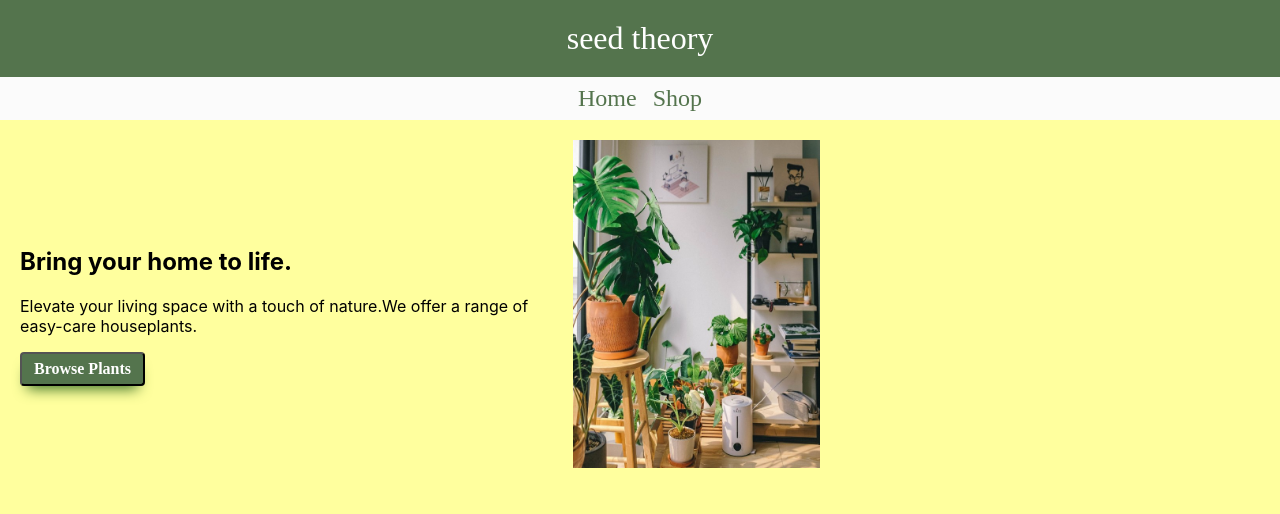
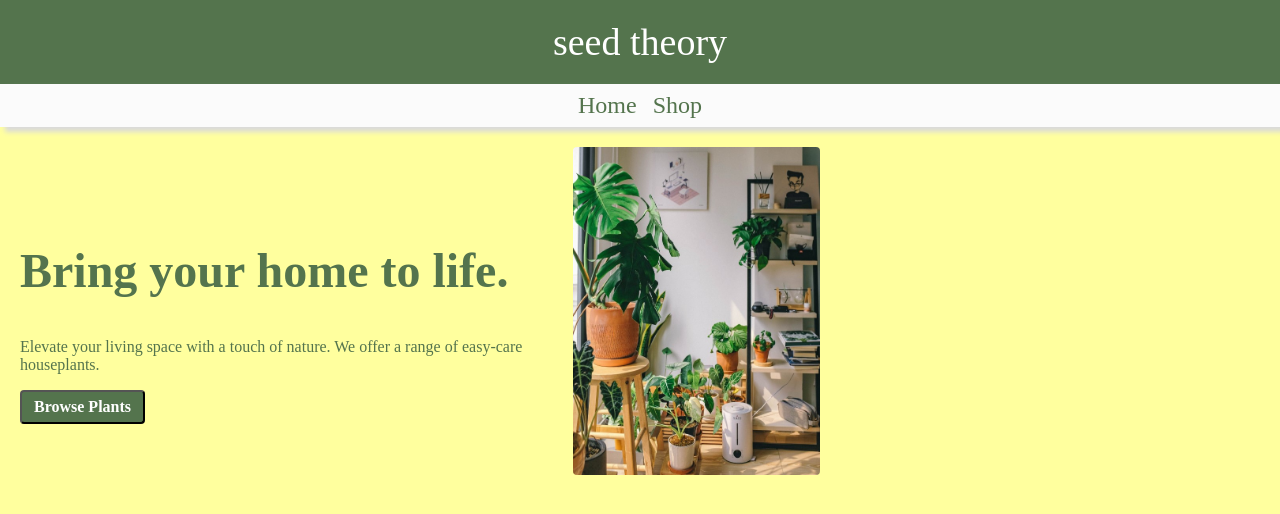
Before and after one commit to btr6566/QAM2_Practice, a React (Create React App) app: page / in a window 1280 px wide. Shown: the top 514 px of the page. Built offline with nearby package versions, Linux system fonts and the light colour scheme; the HTML template or start-up script is replaced by a standard one.

Commit message:
Home page done

```diff
--- a/src/components/Navbar.module.css
+++ b/src/components/Navbar.module.css
@@ -9,7 +9,7 @@
 .siteHeaderText {
     font-family: 'Poppins';
     font-weight: 400;
-    font-size: 32px;
+    font-size: 38px;
     text-align: center;
     color: white;
     background-color: #54744d;
@@ -28,6 +28,7 @@
     margin: 0;
     padding: 0.5rem 0;
     list-style: none;
+    box-shadow: 5px 5px 5px #dadada  ;
 }
 
 
--- a/src/pages/Home.jsx
+++ b/src/pages/Home.jsx
@@ -12,13 +12,13 @@ export default function Home() {
 
   return (
     <div className={styles.container}>
-      <div className='text-content'>
-        <h2>Bring your home to life.</h2>
-        <p>Elevate your living space with a touch of nature.We offer a range of easy-care houseplants.</p>
-        <button>Browse Plants</button>
+      <div className={styles.textContent}>
+        <h2 className={styles.subhead}>Bring your home to life.</h2>
+        <p className={styles.p1text}>Elevate your living space with a touch of nature. We offer a range of easy-care houseplants.</p>
+        <button className={styles.button}>Browse Plants</button>
       </div>
-      <div className='image-content'>
-        <img src={HomeImage} alt={"Living area with plants"} width={247} height={328.47}/>
+      <div>
+        <img className={styles.imageContent} src={HomeImage} alt={"Living area with plants"} width={247} height={328.47}/>
       </div>
     </div>
   );
--- a/src/pages/styles/HomePage.module.css
+++ b/src/pages/styles/HomePage.module.css
@@ -6,3 +6,49 @@
     max-width: 800px;
     /* box-shadow: 0 4px 8px rgba(0,0,0,0.1); */
 }
+
+.textContent {
+    margin-right: 20px;
+}
+
+.imageContent {
+    border-radius: 4px;
+}
+
+.subhead {
+    color: #54744D;
+    font-family: 'Poppins';
+    font-weight: 600;
+    font-size: 48px;
+}
+
+.p1text {
+    color: #54744D;
+    font-family: 'Poppins';
+    font-size: 16px;
+}
+
+/* https://www.bestcssbuttongenerator.com/#/4 */
+.button {
+    background-color: #54744d;
+    border-radius: 4px;
+    display: inline-block;
+    cursor: pointer;
+    color: #ffffff;
+    font-family: 'Poppins';
+    font-size: 16px;
+    font-weight: bold;
+    padding: 6px 12px;
+    text-decoration: none;
+    box-shadow: 10px;
+}
+
+.button:hover {
+    background: linear-gradient(to bottom, #72b352 5%, #77b55a 100%);
+    background-color: #72b352;
+}
+
+.button:active {
+    position: relative;
+    top: 1px;
+}
--- a/src/style.css
+++ b/src/style.css
@@ -11,32 +11,3 @@ p {
     Ubuntu, Cantarell, 'Open Sans', 'Helvetica Neue', sans-serif;
   color: black;
 }
-
-
-
-/* https://www.bestcssbuttongenerator.com/#/4 */
-button {
-  box-shadow: 0px 10px 14px -7px #3e7327;
-  background-color: #54744d;
-  border-radius: 4px;
-  /* border:1px solid #4b8f29; */
-  display: inline-block;
-  cursor: pointer;
-  color: #ffffff;
-  font-family: 'Poppins';
-  font-size: 16px;
-  font-weight: bold;
-  padding: 6px 12px;
-  text-decoration: none;
-  /* text-shadow:0px 1px 0px #5b8a3c; */
-}
-
-button:hover {
-  background: linear-gradient(to bottom, #72b352 5%, #77b55a 100%);
-  background-color: #72b352;
-}
-
-button:active {
-  position: relative;
-  top: 1px;
-}
```
Also changed, not shown: src/data/itemsData.json (added, +56 -0 lines).
